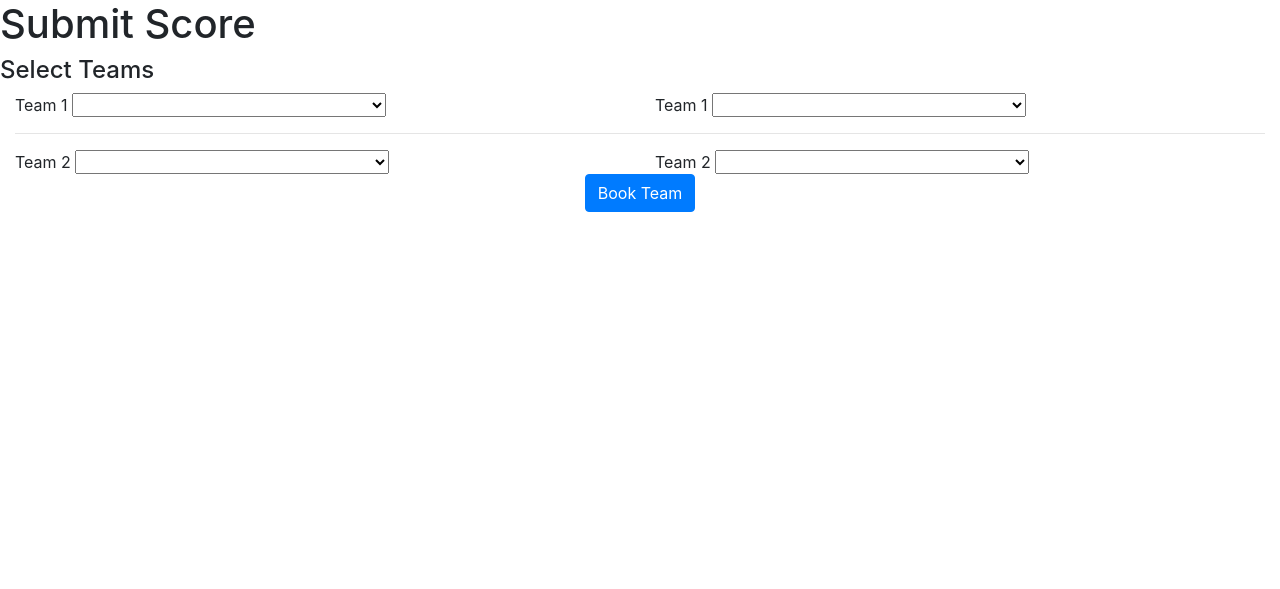
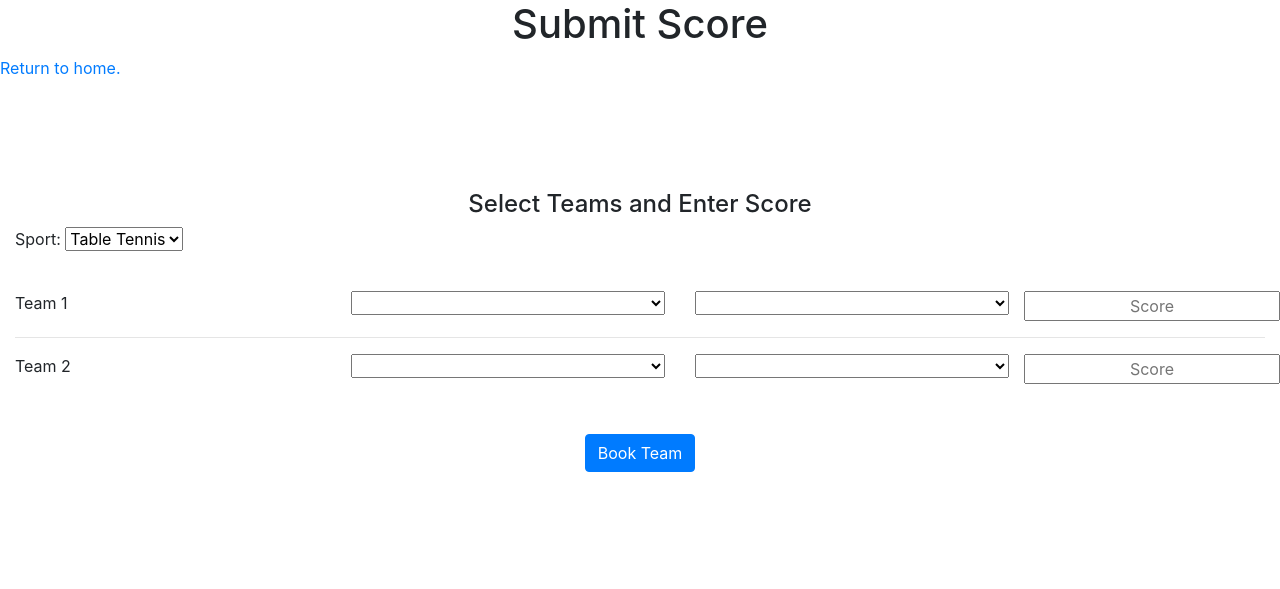
Before and after one commit to mayukhdev/knowlarity-tournament, a Django app: page /bookscore in a window 1280 px wide. Shown: the top 589 px of the page. Run offline with Django 3.2, Linux system fonts and the light colour scheme; tables that the repository leaves empty hold one stand-in row (values such as "Sample post"); some libraries are stand-ins or nearby versions.

Commit message:
Made changes to models,html,url,views

```diff
--- a/knowlarity/tournament/models.py
+++ b/knowlarity/tournament/models.py
@@ -14,12 +14,12 @@ class Sport(models.Model):
 
 
 class Team(models.Model):
-    name = models.CharField(max_length=64)
+    name = models.CharField(max_length=64, blank=True)
     sport = models.ForeignKey(Sport, on_delete=models.CASCADE, related_name="sports")
     score = models.IntegerField(default=0)
 
     def __str__(self):
-        return "{} : {} Score: {}".format(self.sport, self.name, self.score)
+        return "{} {} : {} Score: {}".format(self.pk, self.sport, self.name, self.score)
 
 
 class Employee(models.Model):
--- /dev/null
+++ b/knowlarity/tournament/static/tournament/styles.css
@@ -0,0 +1,3 @@
+body {
+    font-family: sans-serif;
+}
--- a/knowlarity/tournament/templates/tournament/base.html
+++ b/knowlarity/tournament/templates/tournament/base.html
@@ -1,9 +1,12 @@
+{% load static %}
+
 <!DOCTYPE html>
 <html>
   <head>
     <!-- Required meta tags -->
     <meta charset="utf-8">
     <meta name="viewport" content="width=device-width, initial-scale=1, shrink-to-fit=no">
+    <link rel="stylesheet" href="{% static 'tournament/styles.css' %}"/>
     <!-- Bootstrap CSS -->
     <link rel="stylesheet" href="https://stackpath.bootstrapcdn.com/bootstrap/4.3.1/css/bootstrap.min.css" integrity="sha384-ggOyR0iXCbMQv3Xipma34MD+dH/1fQ784/j6cY/iJTQUOhcWr7x9JvoRxT2MZw1T" crossorigin="anonymous">
     <title>{% block title %}{% endblock %}</title>
--- a/knowlarity/tournament/templates/tournament/bookscore.html
+++ b/knowlarity/tournament/templates/tournament/bookscore.html
@@ -1,21 +1,27 @@
 {% extends "tournament/base.html" %}
 
 {% block title %}
-  Knowlarity Games
+  Submit Score
 {% endblock %}
 
 {% block body %}
-  <h1>Submit Score</h1>
-  <h4>Select Teams</h4>
-  <div class="container-fluid">
+  <h1 class="text-center">Submit Score</h1>
+  <div style="height: 400px; top: 30%; position: fixed; margin-top: -50px;" class="container-fluid">
+  <h4 class="text-center">Select Teams and Enter Score</h4>
     {% if employees %}
       <form action="{% url 'addscore' %}" method="post">
         {% csrf_token %}
+        Sport: <select name="sport">
+        {% for sport in sports %}
+          <option value="{{ sport.id }}">{{ sport.get_name_display }}</option>
+        {% endfor %}
+        </select>
+        <div style="padding: 20px"></div>
         {% for max_team in max_team_per_event %}
           <div class="row">
+          <div class="col">Team {{ max_team|add:"1" }}</div>
           {% for max_team_size in max_per_team %}
-            <div class="col-sm">
-              Team {{ max_team|add:"1" }}
+            <div class="col text-center">
               <select name="EMP_{{ max_team }}_{{ max_team_size }}">
                 <option selected></option>
               {% for employee in employees %}
@@ -24,12 +30,13 @@
               </select>
             </div>
           {% endfor %}
+          <input class="col-xs text-center" placeholder="Score" name="TEAM_SCORE_{{ max_team }}">
           </div>
           {% if max_team < max_team_per_event|length|add:"-1" %}
             <hr>
           {% endif %}
         {% endfor %}
-      <div class="container-fluid text-center">
+      <div class="text-center" style="padding: 50px";>
         <input id="bookscoresubmit" class="btn btn-primary center-block" type="submit" value="Book Team">
       </div>
     </form>
@@ -37,4 +44,5 @@
       <div>No employees to add</div>
     {% endif %}
   </div>
+  <div><a href="{% url 'index' %}">Return to home.</a></div>
 {% endblock %}
--- a/knowlarity/tournament/templates/tournament/index.html
+++ b/knowlarity/tournament/templates/tournament/index.html
@@ -10,6 +10,6 @@
     <a href="{% url 'bookscore' %}">Add Score</a>
   </div>
   <div>
-    <a href="#">View Leaderboard</a>
+    <a href="{% url 'leaderboard' %}">View Leaderboard</a>
   </div>
 {% endblock %}
--- a/knowlarity/tournament/urls.py
+++ b/knowlarity/tournament/urls.py
@@ -6,6 +6,8 @@ from . import views
 urlpatterns = [
     path("", views.index, name="index"),
     path("bookscore", views.bookscore, name="bookscore"),
-    path("addscore", views.bookscore, name="addscore"),
+    path("addscore", views.addscore, name="addscore"),
+    path("leaderboard", views.leaderboard, name="leaderboard"),
+    path("leaderboard/<int:sport_id>", views.leaderboard, name="leaderboard"),
     url(r'^ajax/autocomplete/$', views.autocomplete, name='ajax_autocomplete')
 ]
--- a/knowlarity/tournament/views.py
+++ b/knowlarity/tournament/views.py
@@ -4,6 +4,11 @@ from django.urls import reverse
 
 from .models import Sport, Team, Employee
 from django.http import JsonResponse
+from ast import literal_eval
+
+
+MAX_PER_TEAM = 2
+MAX_TEAM_PER_EVENT = 2
 
 
 def index(request):
@@ -16,10 +21,109 @@ def index(request):
 def bookscore(request):
     context = {
         "employees": Employee.objects.all(),
-        "max_per_team": range(2),
-        "max_team_per_event": range(2)
+        "max_per_team": range(MAX_PER_TEAM),
+        "max_team_per_event": range(MAX_TEAM_PER_EVENT),
+        "sports": Sport.objects.all(),
     }
     return render(request, "tournament/bookscore.html", context)
+
+
+def addscore(request):
+    try:
+        if request.POST:
+            score_dict = {}
+            for items in range(MAX_TEAM_PER_EVENT):
+                key = "TEAM_SCORE_{}".format(items)
+                score_dict[key] = int(request.POST[key])
+            for score in score_dict:
+                if score_dict[score] < 0 or score_dict[score] > 9:
+                    return render(request, "tournament/error.html", {"message": "Invalid Score"})
+            emp_list = []
+            sport_id = int(request.POST['sport'])
+            sport = Sport.objects.get(pk=sport_id)
+            for event in range(MAX_TEAM_PER_EVENT):
+                for team in range(MAX_PER_TEAM):
+                    key = "EMP_{}_{}".format(event, team)
+                    emp_list.append(int(request.POST[key]))
+            employee_check = Employee.objects.filter(id__in=emp_list)
+            if len(set(employee_check)) != (MAX_TEAM_PER_EVENT * MAX_PER_TEAM):
+                return render(request, "tournament/error.html", {"message": "Invalid Employee"})
+        else:
+            return JsonResponse({"message": "Invalid Method"})
+        first_team = Employee.objects.get(pk=emp_list[0])
+        second_team = Employee.objects.get(pk=emp_list[1])
+        third_team = Employee.objects.get(pk=emp_list[2])
+        fourth_team = Employee.objects.get(pk=emp_list[3])
+        # if len(set([id.id for id in first_team.team.all()]).intersection(set([id.id for id in second_team.team.all()]))) not in [0,1] or len(set([id.id for id in third_team.team.all()]).intersection(set([id.id for id in fourth_team.team.all()]))) not in [0,1]:
+        #     return render(request, "tournament/error.html", {"message": "Invalid teams"})
+        first_team = [first_team, second_team, third_team, fourth_team]
+        for first_team_index in range(0, MAX_TEAM_PER_EVENT*MAX_PER_TEAM, MAX_PER_TEAM):
+            score_value = score_dict['TEAM_SCORE_0']
+            if first_team_index:
+                score_value = score_dict['TEAM_SCORE_1']
+            if (not first_team[first_team_index].team.exists()) or (not first_team[first_team_index+1].team.exists()):
+                create_team = Team(name="", sport=sport, score=score_value)
+                create_team.save()
+                first_team[first_team_index].team.add(create_team)
+                first_team[first_team_index+1].team.add(create_team)
+            else:
+                fetch_first_id = [id.id for id in first_team[first_team_index].team.all()]
+                fetch_second_id = [id.id for id in first_team[first_team_index+1].team.all()]
+                common_team_id = set(fetch_first_id).intersection(set(fetch_second_id))
+                print(sport)
+                print(fetch_first_id)
+                print(fetch_second_id)
+                print(common_team_id)
+                # if len(common_team_id) not in [0, 1]:
+                #     return render(request, "tournament/error.html", {"message": "Invalid teams"})
+                # Team does exist but not common
+                if not len(common_team_id):
+                    create_team = Team(name="", sport=sport, score=score_value)
+                    create_team.save()
+                    first_team[first_team_index].team.add(create_team)
+                    first_team[first_team_index+1].team.add(create_team)
+                # Common team but sport different, new team
+                elif Team.objects.get(pk=list(common_team_id)[0]).sport != sport:
+                    create_team = Team(name="", sport=sport, score=score_value)
+                    create_team.save()
+                    first_team[first_team_index].team.add(create_team)
+                    first_team[first_team_index+1].team.add(create_team)
+                # Common Team Common Sport
+                else:
+                    common_team_id = common_team_id.pop()
+                    team_common_team_id = Team.objects.get(pk=common_team_id)
+                    # team_common_team_id.score =
+                    team_common_team_id.score = team_common_team_id.score + score_value
+                    # team_common_team_id.objects.update(score=new_score)
+                    team_common_team_id.save()
+    except KeyError:
+        return render(request, "tournament/error.html", {"message": "No selection"})
+    except Employee.DoesNotExist:
+        return render(request, "tournament/error.html", {"message": "No Passenger"})
+    except ValueError:
+        return render(request, "tournament/error.html", {"message": "Improper Employee Selection"})
+    except Exception as error:
+        return render(request, "tournament/error.html", {"message": str(error)})
+
+    return HttpResponseRedirect(reverse("index"))
+
+
+def leaderboard(request, sport_id=None, offset=0, limit=10):
+    if not sport_id:
+        context = {
+            "sports": Sport.objects.all()
+        }
+        return render(request, "tournament/leaderboard.html", context)
+    else:
+        try:
+            if int(sport_id) in [1, 2]:
+                context = {
+                    "teams": Team.objects.filter(sport=1).order_by('-score')[offset:limit],
+                }
+            else:
+                return render(request, "tournament/error.html", {"message": "Improper Sport"})
+        except ValueError:
+            return render(request, "tournament/error.html", {"message": "Invalid Sport"})
 
 
 def autocomplete(request):
```
Also changed, not shown: knowlarity/tournament/templates/tournament/error.html (added, +16 -0 lines), knowlarity/tournament/templates/tournament/leaderboard.html (added, +26 -0 lines), knowlarity/tournament/migrations/0005_auto_20190414_1326.py (added).
